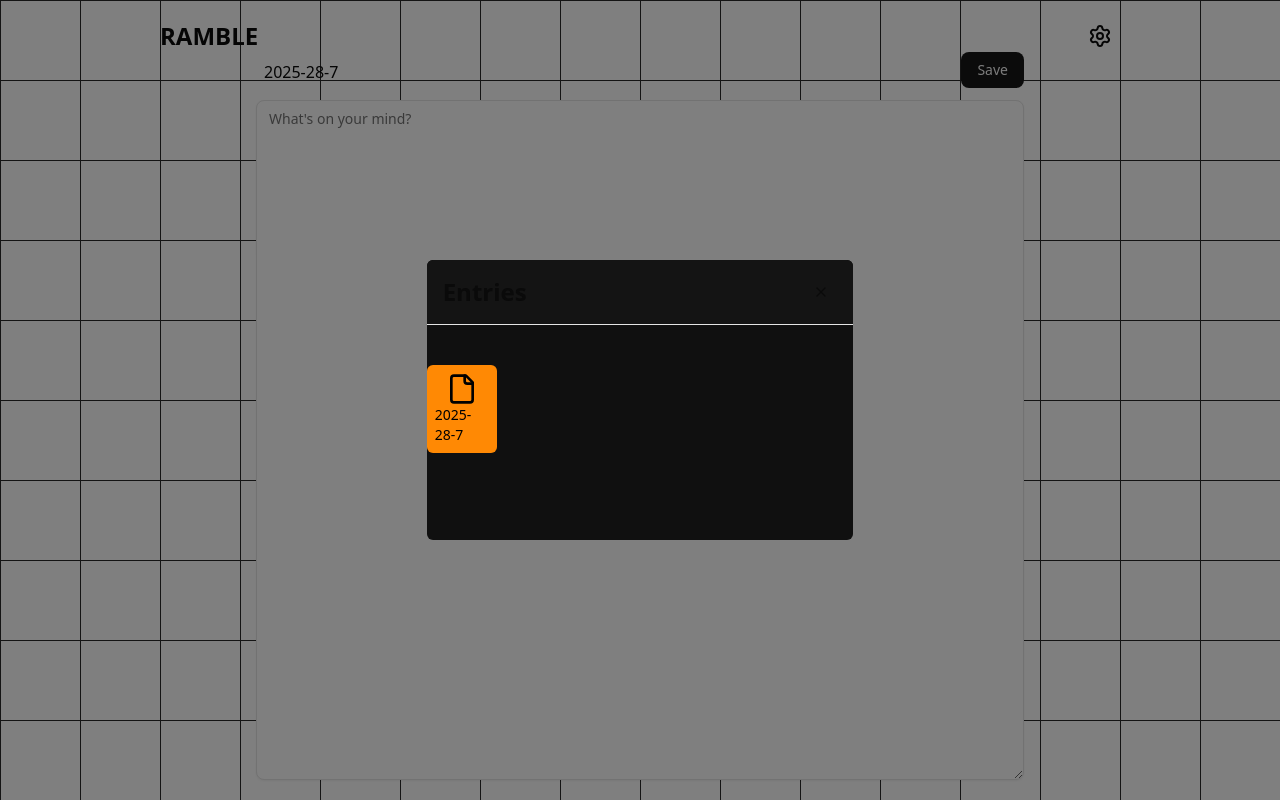
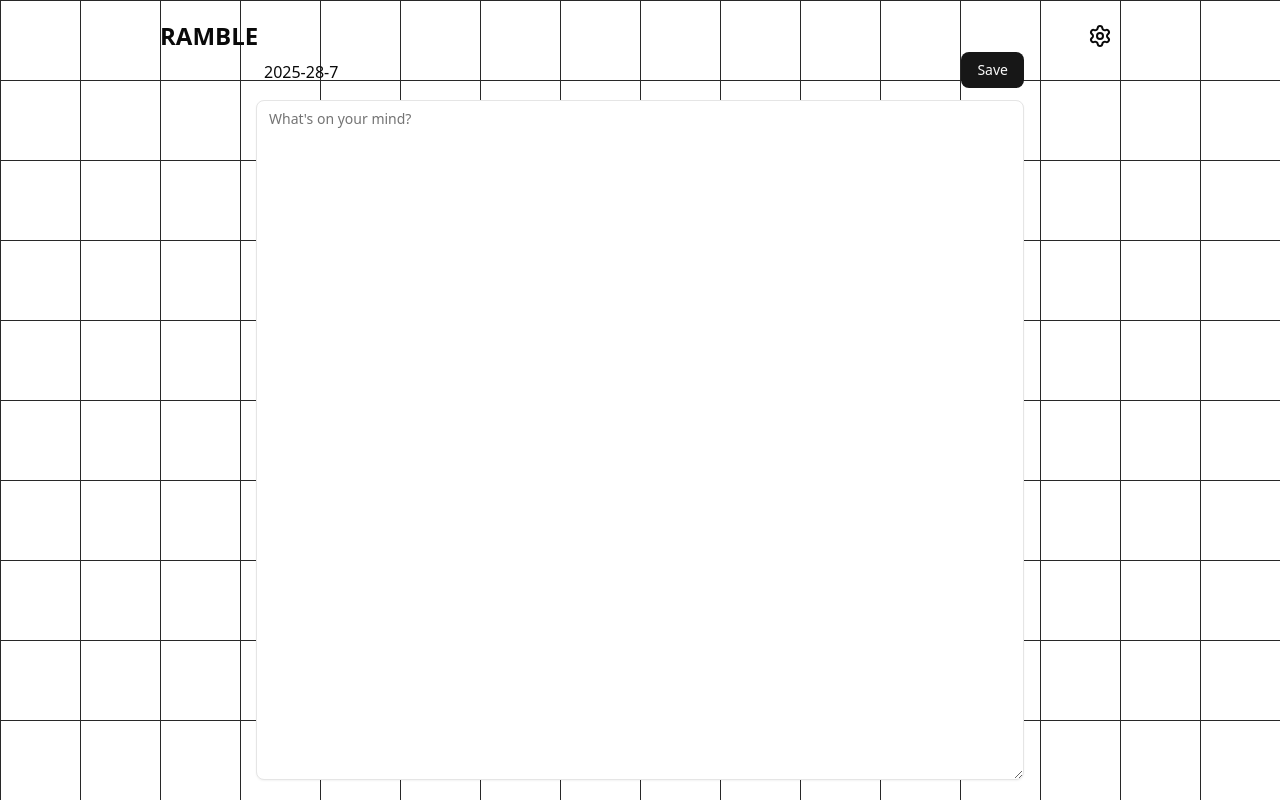
Before and after one commit to John-Ling/ramble, a Next.js app: page /journal in a window 1280 px wide. Built offline with nearby package versions, Linux system fonts and the light colour scheme; no server answers; the database is empty; sample sign-in values are in the browser's storage.

Commit message:
fix: Fixed entry menu disappearing when fetching data

```diff
--- a/components/journal/entries-page/entries_menu.tsx
+++ b/components/journal/entries-page/entries_menu.tsx
@@ -16,13 +16,6 @@ interface EntriesPageProps {
   on_entry_select: (entry: JournalEntry) => void;
 }
 
-// new entries menu
-// create a grid like view with option for compressed
-// data is just pulled downwards
-// arrow keys can be used to navigate
-// as can scrolling
-// when scroll exceeds bounds next gets loaded
-
 export default function EntriesPage({user, dbDate, fetchCount, set_fetch_count, on_close, on_entry_select}: EntriesPageProps) {
   const [activeIndex, setActiveIndex] = useState<number>(0);
   const entryMenuRef = useRef<HTMLDivElement>(null);
@@ -30,6 +23,8 @@ export default function EntriesPage({user, dbDate, fetchCount, set_fetch_count,
   useEffect(() => {
     // event listeners for keyboard navigation
     const on_key_down = (event: KeyboardEvent) => {
+      if (!entries) return;
+
       switch (event.key) {
         case "ArrowUp":
           event.preventDefault();
@@ -39,20 +34,15 @@ export default function EntriesPage({user, dbDate, fetchCount, set_fetch_count,
           break;
         case "ArrowDown":
           event.preventDefault();
-          console.log("Down");
-          console.log(activeIndex);
           if (activeIndex >= entries.length - 4 || activeIndex + 4 >= entries.length) break;
           setActiveIndex(prev => prev + 4);
           break;
         case "ArrowLeft":
-          console.log("LEft");
           event.preventDefault();
           setActiveIndex(Math.max(0, activeIndex - 1) );
           break;
         case "ArrowRight":
-          console.log("Right");
           event.preventDefault();
-
           if (activeIndex + 1 >= entries.length) break;
           setActiveIndex(prev => prev + 1);
           break;
@@ -97,10 +87,13 @@ export default function EntriesPage({user, dbDate, fetchCount, set_fetch_count,
   // index for the viewable entries
   const fetched = useEntries(user.uid, dbDate, fetchCount);
 
-  if (!fetched) return null;
+  if (!fetched) {
+    console.log("Fetched is null")
+    return null
+  };
+
   const data = fetched.data;
-  if (!data) return null;
-  const entries = data.entries;
+  const entries = data?.entries;
 
   return (
     <>
@@ -111,8 +104,8 @@ export default function EntriesPage({user, dbDate, fetchCount, set_fetch_count,
             <Button variant="ghost" size="icon" className="size-8" onClick={on_close}><X /></Button>
           </div>
           { fetched.isLoading ? <p>Loading...</p> : <div className="flex justify-center items-center">
-            <div className="grid grid-cols-2  md:grid-cols-4 lg:gap-12 mt-10">
-              {entries.map((entry: JournalEntry, i: number) => {
+            <div className="grid grid-cols-2  md:grid-cols-4 lg:gap-16 mt-10">
+              {entries?.map((entry: JournalEntry, i: number) => {
                 return (
                   <div key={i} onClick={() => alert("Clicked")} className={`flex flex-col items-center p-2 rounded-sm ${ i === activeIndex ? "bg-orange-400 text-black" : ""}`}>
                     <File size={32} />
@@ -132,8 +125,6 @@ export default function EntriesPage({user, dbDate, fetchCount, set_fetch_count,
 }
 
 function useEntries(userID: string, dbDate: string, fetchCount: number) {
-  console.log("Calling useEntries");
-
   const { data, error, isLoading } = useSWR([userID, dbDate, fetchCount], ([userID, dbDate, fetchCount]) => get_entries(userID, dbDate, fetchCount), {
     dedupingInterval: 5000,
     revalidateOnFocus: false
--- a/components/journal/index.tsx
+++ b/components/journal/index.tsx
@@ -21,7 +21,7 @@ export default function JournalPage() {
   const [loadingData, setLoadingData] = useState<boolean>(true);
 
   // entries menu
-  const [entriesVisible, setEntriesVisible] = useState<boolean>(true);
+  const [entriesVisible, setEntriesVisible] = useState<boolean>(false);
   const [dbDate, setDbDate] = useState<string>(format_date(currentDate))
   const [fetchCount, setFetchCount] = useState<number>(12);
 
@@ -44,11 +44,8 @@ export default function JournalPage() {
   useEffect(() => {
     // load data
     if (!!user) {
-      console.log("Reading");
       get_entry(user.uid, dbDate).then((entry: JournalEntry | null) => {
-        console.log("Got data back");
         if (!!entry) {
-          console.log(entry.content);
           setContent(entry.content);
           setSaved(entry.content);
         }
```
